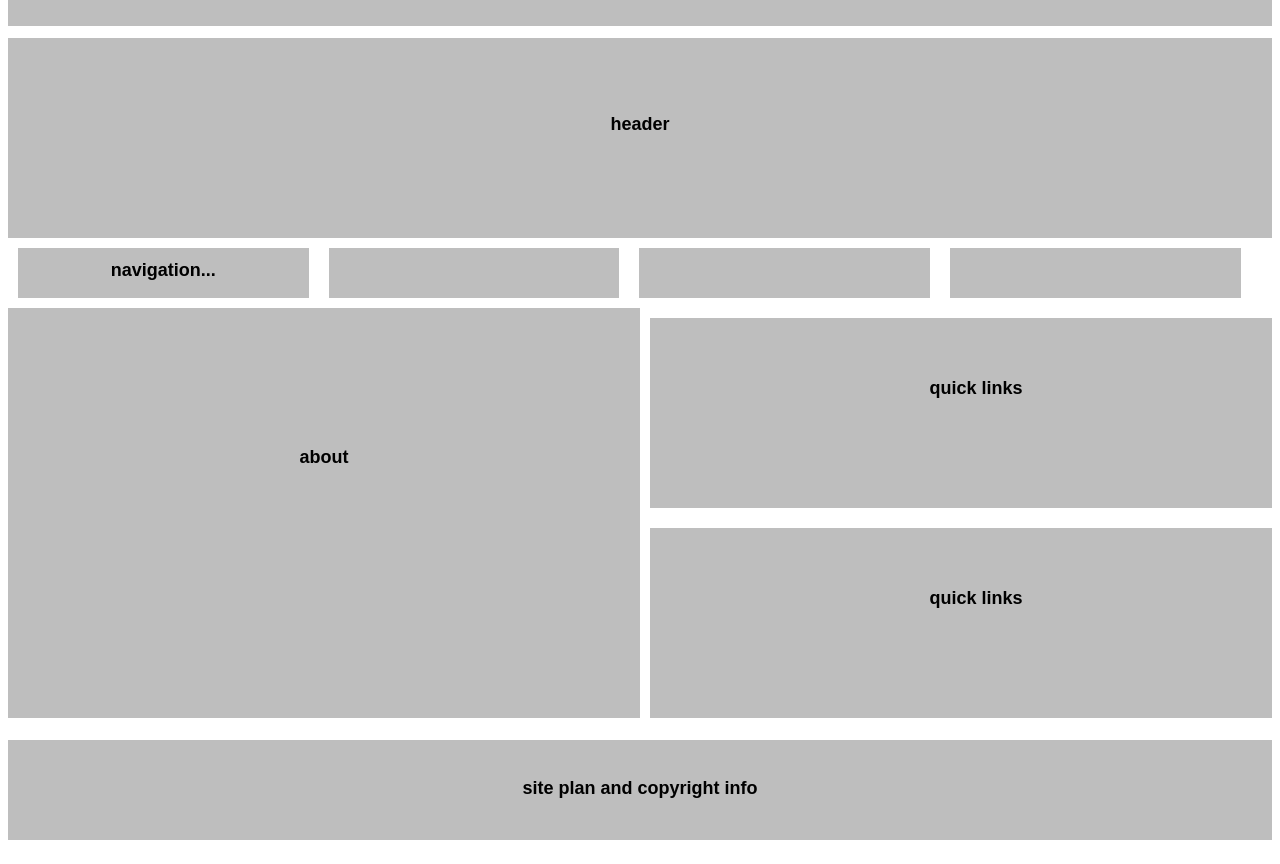
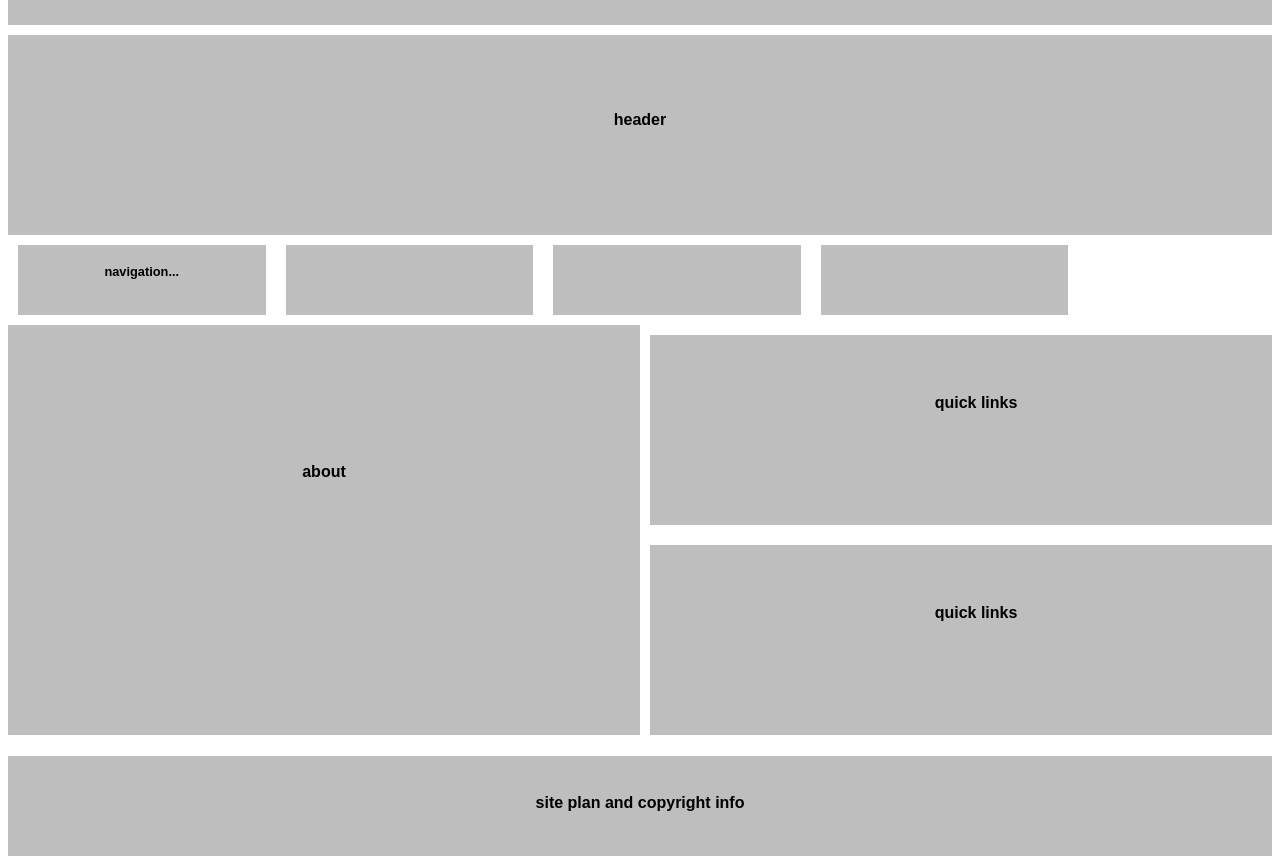
Before and after one commit to nozibuddowla/Sample_Layout_1, a plain HTML site: page index.html in a window 1280 px wide. Shown: the part 86-950 px from the top of the page. Drawn offline with Linux system fonts and the light colour scheme.

Commit message:
Update style.css

```diff
--- a/css/style.css
+++ b/css/style.css
@@ -1,7 +1,7 @@
 h1{
 	text-align: center;
 	font-family: 'Manjari', sans-serif;
-	font-size: large;
+	font-size: medium;
 }
 .logo{
 	background-color: rgb(190, 190, 190);
@@ -23,14 +23,17 @@ h1{
 }
 .wrapper div{
 	background-color: rgb(190, 190, 190);
-	width: 23%;
+	width: 18%;
 	margin: 10px;
+	padding: 10px;
 	float: left;
 }
 .nav{
 	height: 50px;
 }
-
+.nav h1{
+	font-size: 80%;
+}
 .container{
 	overflow: hidden;
 }
```
